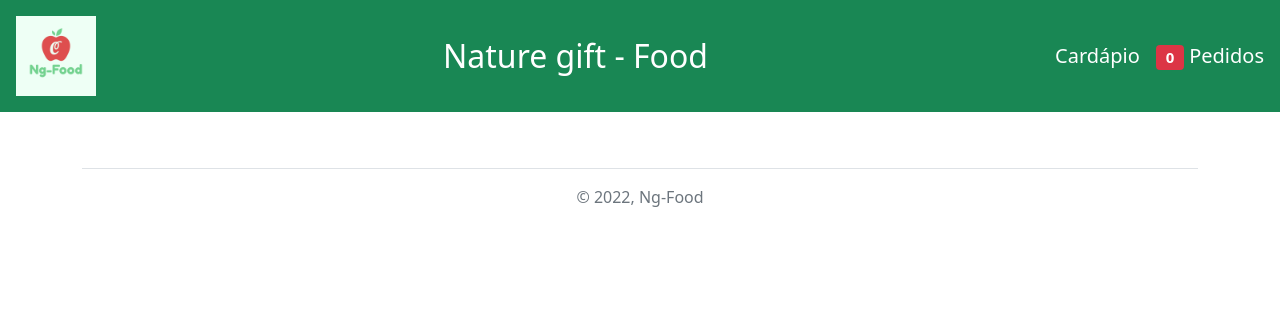
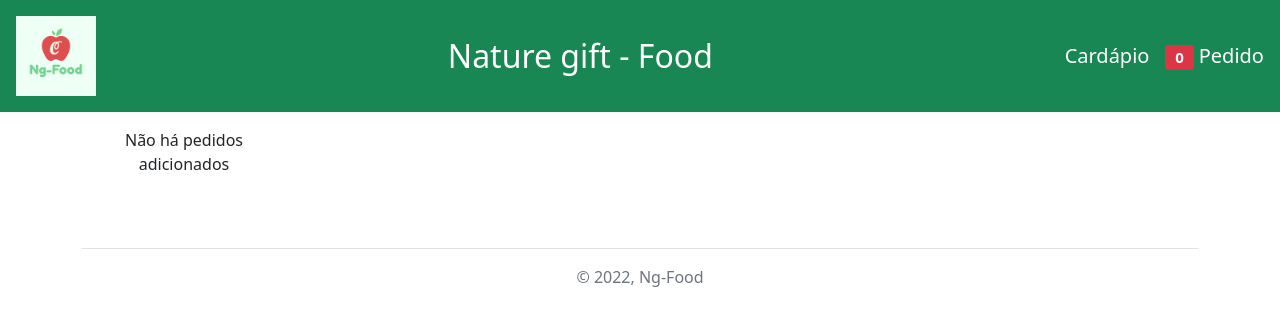
Before and after one commit to FHBaroni/M1S10exercicios, an Angular app: page /Pedido in a window 1280 px wide. Before the commit this address led to /. Shown: the top 326 px of the page. Built offline with nearby package versions, Linux system fonts and the light colour scheme.

Commit message:
Exercicio 05 semana 10 curso DevInHouse[NDD]

```diff
--- a/src/app/app.module.ts
+++ b/src/app/app.module.ts
@@ -13,6 +13,7 @@ import { ComidaListaComponent } from './compnents/comida-lista/comida-lista.comp
 import { BebidaListaComponent } from './compnents/bebida-lista/bebida-lista.component';
 import { HttpClientModule } from '@angular/common/http';
 import { ItemCardapioComponent } from './compnents/item-cardapio/item-cardapio.component';
+import { PedidoListaComponent } from './pages/pedido-lista/pedido-lista.component';
 
 const ROUTES: Route[] = [
   {
@@ -27,6 +28,10 @@ const ROUTES: Route[] = [
     path: 'Bebida',
     component: BebidaComponent,
   },
+  {
+    path: 'Pedido',
+    component: PedidoListaComponent,
+  },
 ];
 @NgModule({
   declarations: [
@@ -40,6 +45,7 @@ const ROUTES: Route[] = [
     ComidaListaComponent,
     BebidaListaComponent,
     ItemCardapioComponent,
+    PedidoListaComponent,
   ],
   imports: [BrowserModule, HttpClientModule, RouterModule.forRoot(ROUTES)],
 
--- a/src/app/compnents/header/header.component.html
+++ b/src/app/compnents/header/header.component.html
@@ -41,11 +41,11 @@
           class="navbar-brand"
           aria-current="page"
           routerLinkActive="active"
-          routerLink=""
+          routerLink="/Pedido"
           ><span class="badge badge-pill btn-primary bg-danger"
-            >{{ qtdeItemPedido }}
+            >{{ buscarTotalItem() }}
           </span>
-          Pedidos</a
+          Pedido</a
         >
       </li>
     </ul>
--- a/src/app/compnents/header/header.component.ts
+++ b/src/app/compnents/header/header.component.ts
@@ -1,4 +1,5 @@
 import { Component, OnInit } from '@angular/core';
+import { PedidoService } from 'src/app/services/pedido.service';
 
 @Component({
   selector: 'NGF-header',
@@ -7,7 +8,11 @@ import { Component, OnInit } from '@angular/core';
 })
 export class HeaderComponent implements OnInit {
   qtdeItemPedido = 0;
-  constructor() {}
+  constructor(private pedidoService: PedidoService) {}
 
   ngOnInit(): void {}
+
+  buscarTotalItem() {
+    return this.pedidoService.buscarTotalItensPedido();
+  }
 }
--- /dev/null
+++ b/src/app/pages/pedido-lista/pedido-lista.component.html
@@ -0,0 +1,29 @@
+<div class="row row-cols-7 row-cols-md-5 row-cols-sm-3 mb-3 text-center">
+  <div *ngIf="listaItensPedido.length === 0" clas="row">
+    <p>Não há pedidos adicionados</p>
+  </div>
+
+  <div
+    class="card mb-4 rounded-3 shadow-sm"
+    *ngFor="let item of listaItensPedido"
+  >
+    <div class="card-header py-3">
+      <h4 class="my-0 fw-normal">{{ item?.titulo }}</h4>
+    </div>
+    <div class="card-body">
+      <img src="{{ item?.imagem }}" class="img-fluid" />
+      <h1 class="card-title pricing-card-title text-success">
+        R${{ item?.valor }}<small class="text-muted fw-light"></small>
+      </h1>
+
+      <!-- <button
+          onclick="alert('Adicionado')"
+          type="button"
+          class="w-100 btn btn-lg btn-outline-primary"
+          (click)="adicionarAoPedido()"
+        >
+          Adicionar ao pedido
+        </button> -->
+    </div>
+  </div>
+</div>
--- /dev/null
+++ b/src/app/pages/pedido-lista/pedido-lista.component.ts
@@ -0,0 +1,18 @@
+import { Component, OnInit } from '@angular/core';
+import bebidas from 'src/app/models/bebidas.models';
+import { comidas } from 'src/app/models/comidas.models';
+import { PedidoService } from 'src/app/services/pedido.service';
+
+@Component({
+  selector: 'NGF-pedido-lista',
+  templateUrl: './pedido-lista.component.html',
+  styleUrls: ['./pedido-lista.component.scss'],
+})
+export class PedidoListaComponent implements OnInit {
+  listaItensPedido: comidas[] | bebidas[] = [];
+  constructor(private pedidoService: PedidoService) {}
+
+  ngOnInit(): void {
+    this.listaItensPedido = this.pedidoService.buscarItensPedido();
+  }
+}
--- a/src/app/services/pedido.service.ts
+++ b/src/app/services/pedido.service.ts
@@ -10,7 +10,7 @@ export class PedidoService {
 
   constructor() {}
 
-  getTotalItensPedido(): number {
+  buscarTotalItensPedido(): number {
     return this.itensPedidoLista.length;
   }
 
```
Also changed, not shown: src/app/pages/pedido-lista/pedido-lista.component.scss (added).
